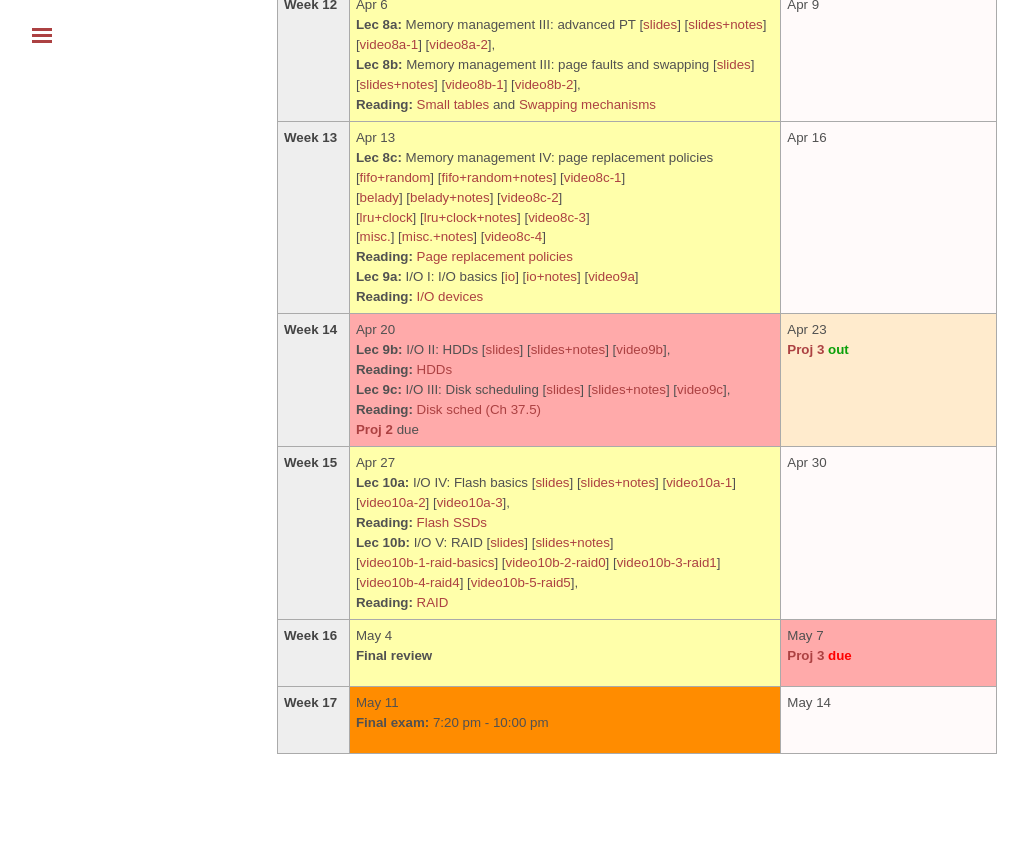
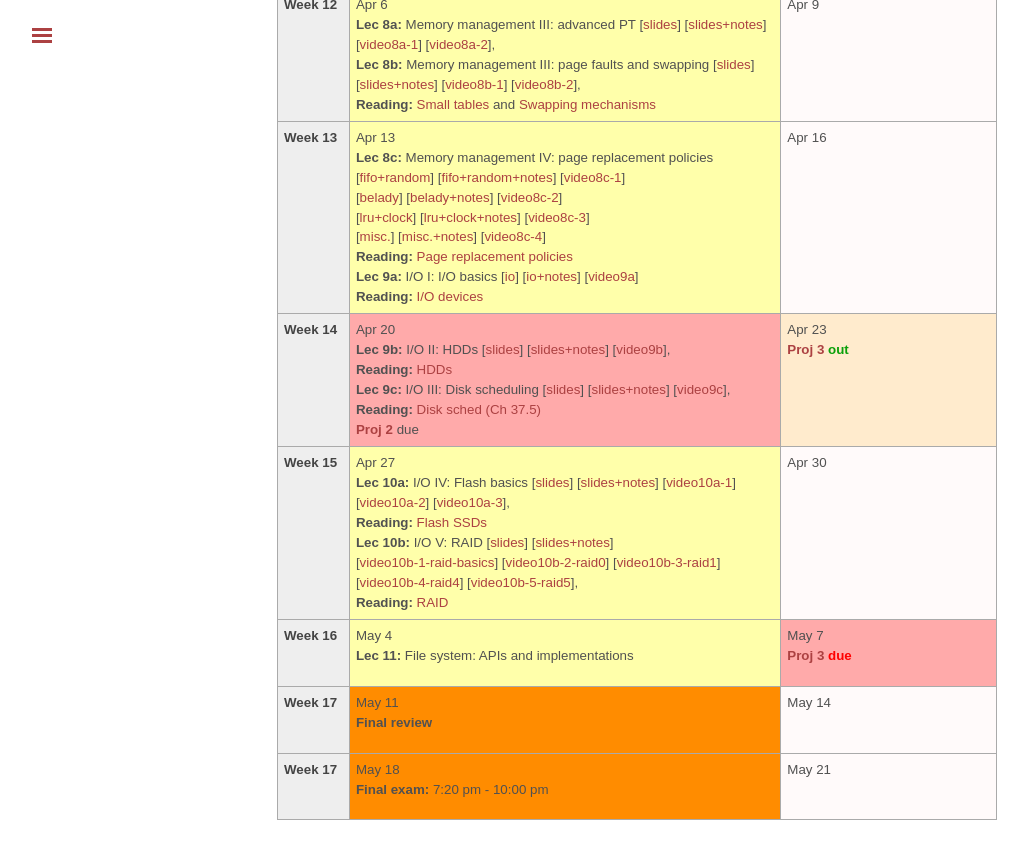
Before and after one commit to tddg/cs571-spring20, a Jekyll site: the page built from schedule.md, in a window 1280 px wide and 900 px high, scrolled down 1291 px. Shown: the top 859 px of the window, without its empty margins (3-1031 px from the left). Built offline with Jekyll 4.4.1, drawn with Linux system fonts in a browser that asks for light colours; before the commit the page ends 2125 px from its top, so only the background shows below that.

Commit message:
minor on sched

```diff
--- a/schedule.md
+++ b/schedule.md
@@ -274,21 +274,26 @@ The course schedule is tentative and subject to change.
 		[<a href="https://youtu.be/kuhSEOgx4xY">video10b-4-raid4</a>]
 		[<a href="https://youtu.be/ZPashI_oznA">video10b-5-raid5</a>],<br/>
 	<b>Reading:</b> <a href="http://pages.cs.wisc.edu/~remzi/Classes/537/Spring2016/Book/file-raid.pdf">RAID</a> </td>
-	<!--b>Lec 11:</b> File system II: LFS, NFS</td-->
   <td class="nodue">Apr 30</td>
 </tr>
 <tr> <!-- week of May 4 -->
   <td id="2020-5-4" class="date"><b>Week 16</b></td>
   <td class="lecture">May 4<br/>
-	<b>Final review</b></td>
+	<b>Lec 11:</b> File system: APIs and implementations</td>
   <td class="deadline">May 7<br/>
 	<span class="hwdue"><a href="./proj3.html">Proj 3</a> due</span></td>
 </tr>
 <tr> <!-- week of May 11 -->
   <td id="2020-5-11" class="date"><b>Week 17</b></td>
   <td class="exam">May 11<br/>
+	<b>Final review</b></td>
+  <td class="nodue">May 14</td>
+</tr>
+<tr> <!-- week of May 18 -->
+  <td id="2020-5-18" class="date"><b>Week 17</b></td>
+  <td class="exam">May 18<br/>
 	<b>Final exam:</b> 7:20 pm - 10:00 pm</td>
-  <td class="nodue">May 14</td>
+  <td class="nodue">May 21</td>
 </tr>
 
 </table>
```
